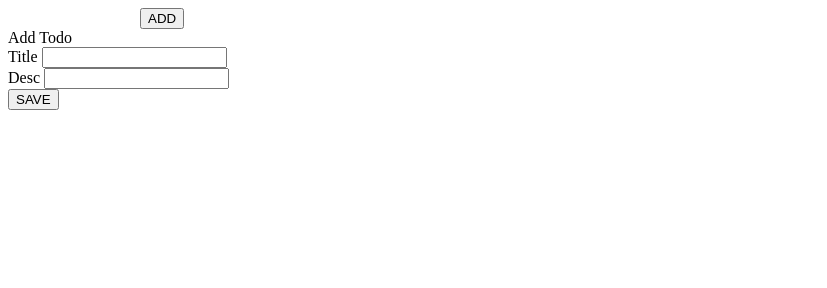
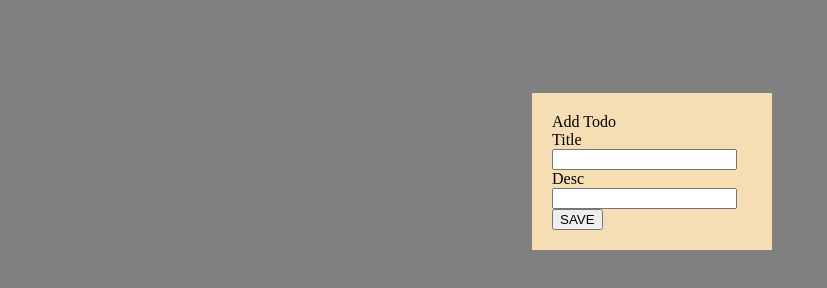
Before and after one commit to sunil12738/Programming, a plain HTML site: page todo_complete_vanilla/index.html in a window 1280 px wide. Both pictures are taken after a click on the button "ADD". Shown: the whole page, without its empty margins (0-827 px from the left). Drawn offline with Linux system fonts and the light colour scheme.

Commit message:
partially complete with vanilla javascript

```diff
--- a/todo_complete_vanilla/index.css
+++ b/todo_complete_vanilla/index.css
@@ -10,4 +10,15 @@
     width: 200px;
     margin: 20px;
     padding: 20px;
+    border: 1px solid #AAA;
 }
+
+#modal {
+    left: 40%;
+    position: relative;
+    top: 73px;
+    margin: 20px;
+    padding: 20px;
+    background: wheat;
+    width: 200px;
+}
--- a/todo_complete_vanilla/index.html
+++ b/todo_complete_vanilla/index.html
@@ -1,10 +1,12 @@
 <!DOCTYPE>
 <html>
+
 <head>
     <title></title>
     <script type="text/javascript" src="./index.js"></script>
     <link rel="stylesheet" type="text/css" href="./index.css">
 </head>
+
 <body>
     <div id="main">
         <div id="head">
@@ -16,15 +18,19 @@
             <div id="todos" style="display: flex"></div>
         </div>
     </div>
-        <div id="modal" style="display: none">
+    <div id="modal-wrap" style="display: none;position: fixed;top: 0;background: gray;bottom: 0;right: 0;left: 0;">
+        <div id="modal">
+
             <div>Add Todo</div>
             <div>
-                Title <input type="text" id="title"/>
+                Title <input type="text" id="title" />
             </div>
             <div>
-                Desc <input type="text" id="desc"/>
+                Desc <input type="text" id="desc" />
             </div>
             <button onclick="save()">SAVE</button>
         </div>
+    </div>
 </body>
+
 </html>
--- a/todo_complete_vanilla/index.js
+++ b/todo_complete_vanilla/index.js
@@ -8,7 +8,7 @@ class ToDos extends Object {
 const todos = new ToDos()
 
 function add(){
-    document.getElementById("modal").style.display = "block"
+    document.getElementById("modal-wrap").style.display = "block"
 }
 
 function save(){
@@ -21,7 +21,7 @@ function save(){
         id: Date.now()
     })
     console.log(todos)
-    document.getElementById("modal").style.display = "none"
+    document.getElementById("modal-wrap").style.display = "none"
     show()
 }
 
@@ -49,11 +49,11 @@ function show() {
 
 function edit({ title, desc, id }) {
     console.log("sunil")
-    document.getElementById("modal").style.display = "block"
+    document.getElementById("modal-wrap").style.display = "block"
     const title1 = document.getElementById("title")
     const desc1 = document.getElementById("desc")
-    title.innerHTML = title1
-    desc.innerHTML =  desc1
+    // title.innerHTML = title1
+    // desc.innerHTML =  desc1
     saveAfterEdit({ id })
 }
 
```
Lines whose indentation alone changed are shown as unchanged.
